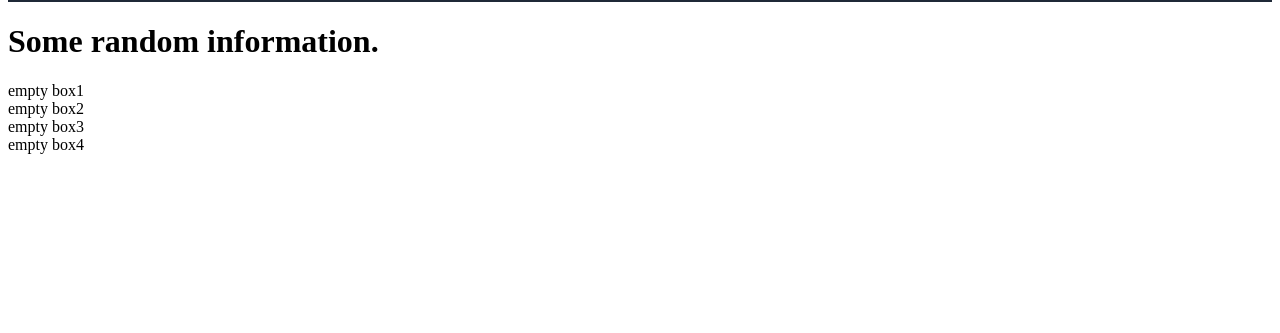
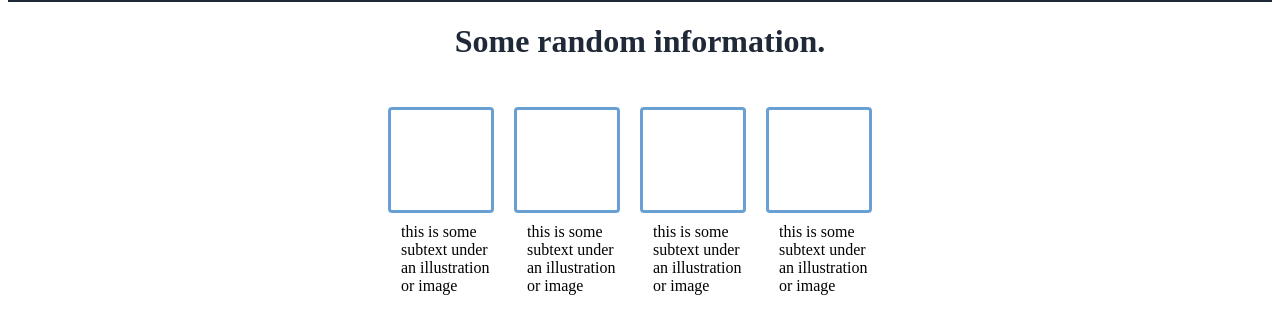
Before and after one commit to FedericoM120/Landing-Page, a plain HTML site: page index.html in a window 1280 px wide. Shown: the part 287-620 px from the top of the page. Drawn offline with Linux system fonts and the light colour scheme.

Commit message:
Edit index.html and main.css

```diff
--- a/index.html
+++ b/index.html
@@ -34,11 +34,27 @@
     </div>
 
     <div class="section-two">
-        <h1>Some random information.</h1>
-        <div>empty box1</div>
-        <div>empty box2</div>
-        <div>empty box3</div>
-        <div>empty box4</div>
+        <div class="header-section-two">
+            <h1>Some random information.</h1>
+        </div>
+        <div class="main-info-section-two">
+            <div class="card-wrapper">
+                <div class="card"></div>
+                <div class="subtext">this is some subtext under an illustration or image</div>
+            </div>
+            <div class="card-wrapper">
+                <div class="card"></div>
+                <div class="subtext">this is some subtext under an illustration or image</div>
+            </div>
+            <div class="card-wrapper">
+                <div class="card"></div>
+                <div class="subtext">this is some subtext under an illustration or image</div>
+            </div>
+            <div class="card-wrapper">
+                <div class="card"></div>
+                <div class="subtext">this is some subtext under an illustration or image</div>
+            </div>
+        </div>
     </div>
 
 </body>
--- a/main.css
+++ b/main.css
@@ -57,3 +57,46 @@ h2 {
     height: 20vh;
     margin-right: 200px;
 }
+
+.section-two {
+    display: flex;
+    flex-direction: column;
+}
+
+.section-two .header-section-two {
+    display: flex;
+    justify-content: center;
+    color: #1F2937;
+    font-weight: bolder;
+    margin-bottom: 25px;
+}
+
+.main-info-section-two {
+    display: flex;
+    justify-content: center;
+}
+.card-wrapper {
+    display: flex;
+    flex-direction: column;
+    align-items: center;
+}
+
+.card {
+    margin-bottom: 10px;
+}
+
+.subtext {
+    max-width: 100px;
+    text-align: left;
+}
+
+.main-info-section-two .card {
+    border: 1px solid rgb(105, 160, 212);
+    border-width: 3px;
+    border-radius: 4px;
+    width: 100px;
+    height: 100px;
+    justify-content: center;
+    align-items: center;
+    margin-right: 20px;
+}
```
